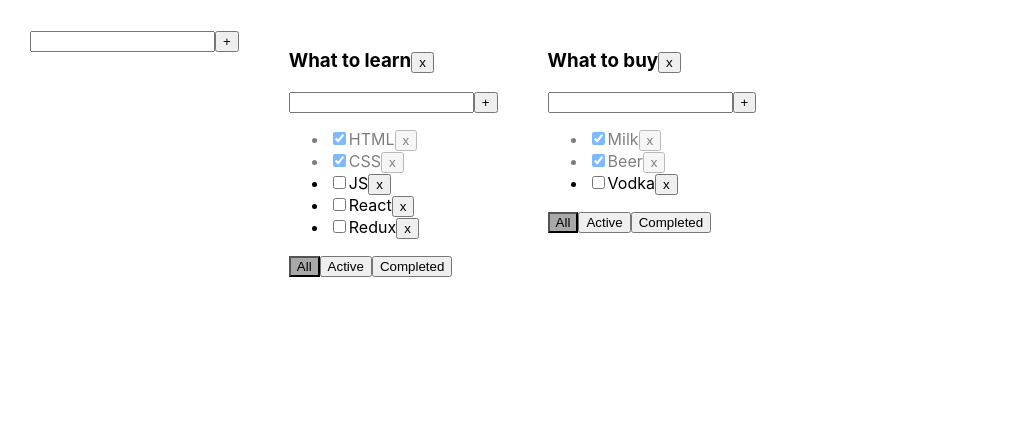
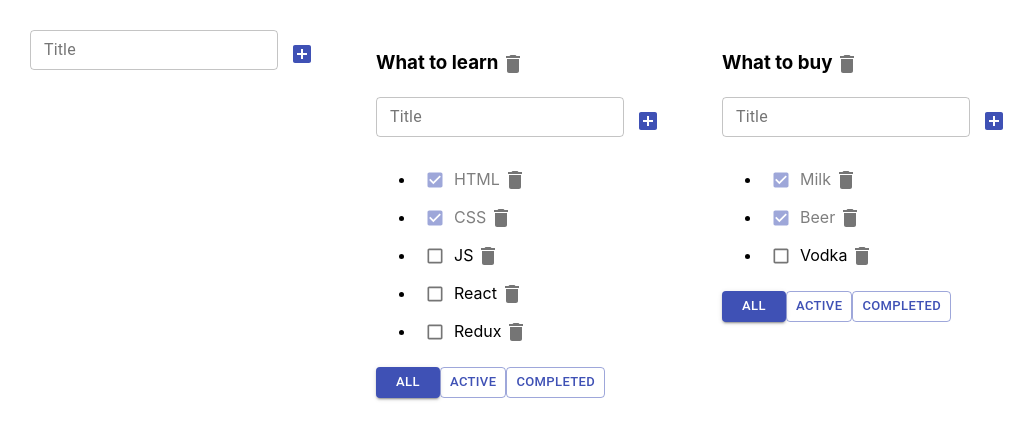
Before and after one commit to vetero4ok/TodoListForPractice, a React (Create React App) app: page / in a window 1280 px wide. Shown: the top 440 px of the page, without its empty margins (0-1036 px from the left). Built offline with nearby package versions, Linux system fonts and the light colour scheme.

Commit message:
Material UI(first part)

```diff
--- a/package.json
+++ b/package.json
@@ -3,6 +3,8 @@
   "version": "0.1.0",
   "private": true,
   "dependencies": {
+    "@material-ui/core": "^4.12.2",
+    "@material-ui/icons": "^4.11.2",
     "@testing-library/jest-dom": "^4.2.4",
     "@testing-library/react": "^9.3.2",
     "@testing-library/user-event": "^7.1.2",
--- a/src/AddItemForm.tsx
+++ b/src/AddItemForm.tsx
@@ -1,4 +1,6 @@
 import React, {ChangeEvent, KeyboardEvent, useState} from 'react';
+import {IconButton, TextField} from '@material-ui/core';
+import {AddBox} from '@material-ui/icons';
 
 type AddItemFormPropsType = {
     addItem: (title: string) => void
@@ -28,14 +30,20 @@ export function AddItemForm(props: AddItemFormPropsType) {
     }
     return (
         <div>
-            {error && <div style={{color: 'red'}}>Title is required!</div>}
-            <input
+
+            <TextField
+                label={'Title'}
+                variant={'outlined'}
+                size={'small'}
                 value={title}
                 onChange={onChangeTitle}
                 onKeyPress={onKeyPress}
-                className={error ? 'error' : ''}
+                error={error}
+                helperText = {error && 'Title is required!'}
             />
-            <button onClick={onChangeAddItem}>+</button>
+            <IconButton onClick={onChangeAddItem} color = {'primary'} >
+                <AddBox/>
+            </IconButton>
 
         </div>
     );
--- a/src/EditableSpan.tsx
+++ b/src/EditableSpan.tsx
@@ -1,8 +1,9 @@
 import React, {ChangeEvent, KeyboardEvent, useState} from 'react';
+import {TextField} from '@material-ui/core';
 
 type EditableSpanPropsType = {
     title: string
-    changeTitle:(title:string)=>void
+    changeTitle: (title: string) => void
 }
 
 
@@ -22,13 +23,17 @@ export const EditableSpan = (props: EditableSpanPropsType) => {
     }
     return (
         editMode
-            ? <input
-                value={title}
+            ?
+            <TextField
+                label={'Change Title'}
+                variant={'outlined'}
+                size={'small'}
                 autoFocus={true}
                 onBlur={offEditMode}
                 onChange={onChangeTitle}
                 onKeyPress={onKeyPress}
             />
-            : <span onDoubleClick={onEditMode}>{props.title}</span>
+            :
+            <span onDoubleClick={onEditMode}>{props.title}</span>
     );
 }
--- a/src/TodoList.tsx
+++ b/src/TodoList.tsx
@@ -1,7 +1,10 @@
-import React, {ChangeEvent, KeyboardEvent, useState} from 'react';
+import React, {ChangeEvent,} from 'react';
 import {FilterValueType, TaskType} from './App';
 import {AddItemForm} from './AddItemForm';
 import {EditableSpan} from './EditableSpan';
+import Button from '@material-ui/core/Button';
+import {Checkbox, IconButton} from '@material-ui/core';
+import {Delete} from '@material-ui/icons';
 
 type PropsTodoListType = {
     title: string
@@ -33,15 +36,19 @@ export const TodoList = (props: PropsTodoListType) => {
         const tasksIsDoneCheckbox = t.isDone ? 'isDone' : ''
 
         return (
-            <li key={t.id} className={tasksIsDoneCheckbox}>
-                <input
-                    type="checkbox"
-                    checked={t.isDone}
-                    onChange={changeTaskStatus}
-                />
-
-                <EditableSpan title={t.title} changeTitle={changeTaskTitle}/>
-                <button onClick={removeTask}>x</button>
+            <li key={t.id}>
+                <span className={tasksIsDoneCheckbox}>
+                    <Checkbox
+                        size={'small'}
+                        color={'primary'}
+                        checked={t.isDone}
+                        onChange={changeTaskStatus}
+                    />
+                    <EditableSpan title={t.title} changeTitle={changeTaskTitle}/>
+                </span>
+                <IconButton onClick={removeTask} size={'small'}>
+                    <Delete/>
+                </IconButton>
             </li>
         );
     })
@@ -56,7 +63,9 @@ export const TodoList = (props: PropsTodoListType) => {
         <div>
             <h3>
                 <EditableSpan title={props.title} changeTitle={changeTodoListTitle}/>
-                <button onClick={deleteTodoList}>x</button>
+                <IconButton onClick={deleteTodoList} size={'small'}>
+                    <Delete/>
+                </IconButton>
             </h3>
             <AddItemForm
                 addItem={addTask}
@@ -66,18 +75,24 @@ export const TodoList = (props: PropsTodoListType) => {
                 {taskJSXElement}
             </ul>
             <div>
-                <button
-                    className={props.filter === 'All' ? 'activeFilter' : ''}
+                <Button
+                    size={'small'}
+                    variant={props.filter === 'All' ? 'contained' : 'outlined'}
+                    color={'primary'}
                     onClick={onClickSetAllFilter}>All
-                </button>
-                <button
-                    className={props.filter === 'Active' ? 'activeFilter' : ''}
+                </Button>
+                <Button
+                    variant={props.filter === 'Active' ? 'contained' : 'outlined'}
+                    size={'small'}
+                    color={'primary'}
                     onClick={onClickSetActiveFilter}>Active
-                </button>
-                <button
-                    className={props.filter === 'Completed' ? 'activeFilter' : ''}
+                </Button>
+                <Button
+                    variant={props.filter === 'Completed' ? 'contained' : 'outlined'}
+                    size={'small'}
+                    color={'primary'}
                     onClick={onClickSetCompletedFilter}>Completed
-                </button>
+                </Button>
             </div>
         </div>
     );
```
Also changed, not shown: 1 other file (tests, documents, lock files or other folders).
